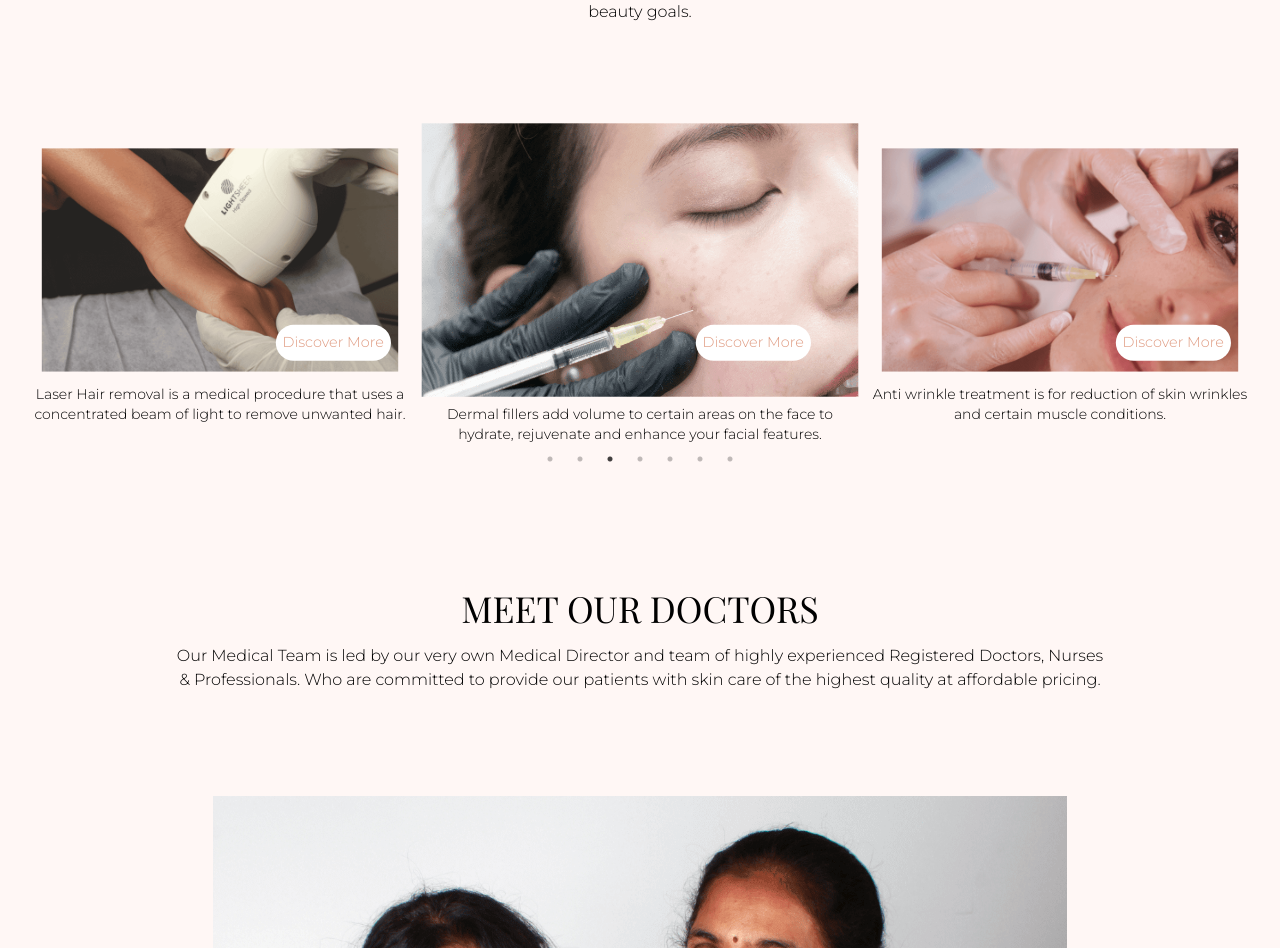
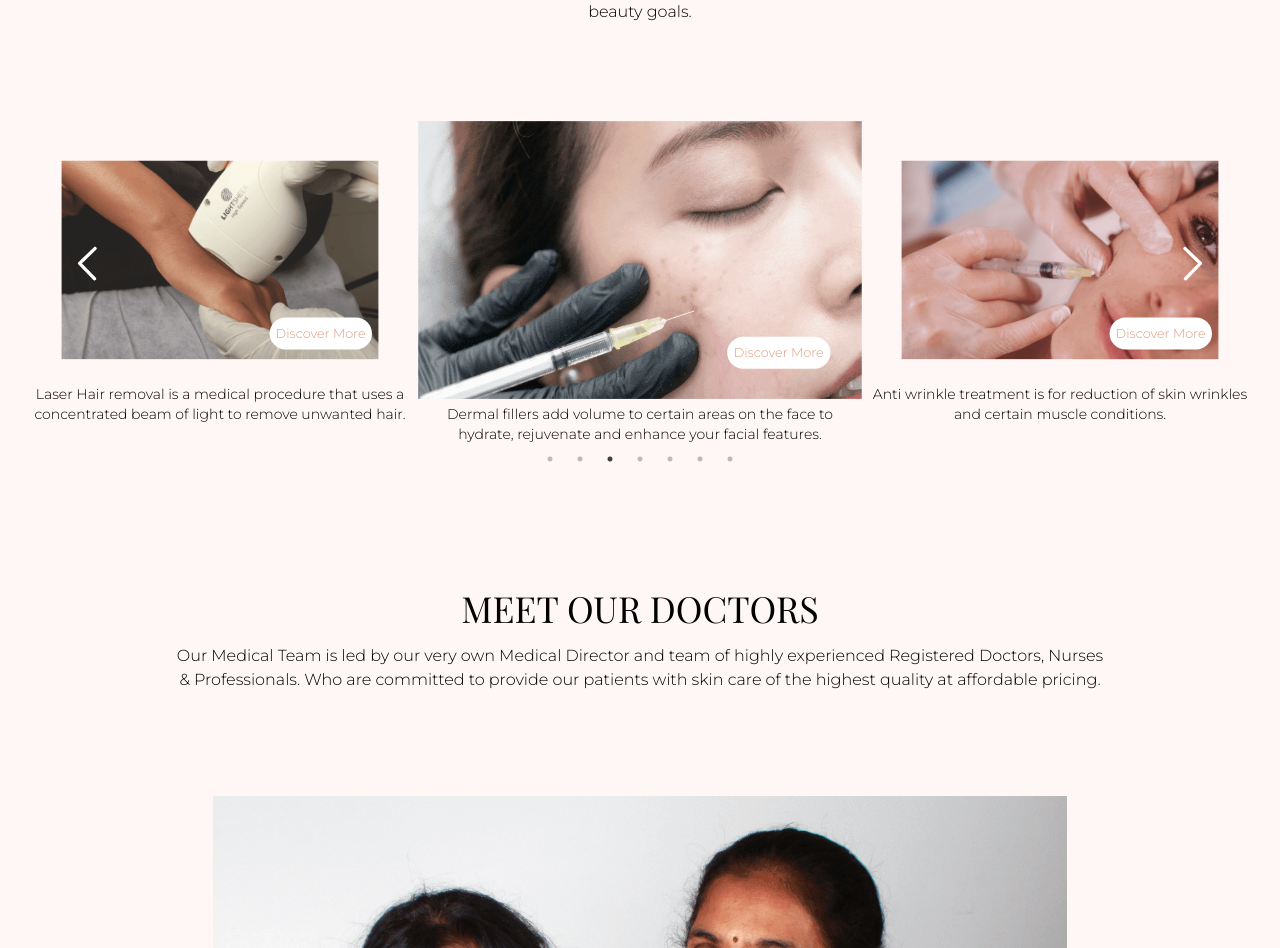
Before and after one commit to lokeshn011101/TRskinclinic, a Next.js app: page / in a window 1280 px wide. Shown: the part 1920-2868 px from the top of the page. Built offline with nearby package versions, Linux system fonts and the light colour scheme.

Commit message:
made animations smoother and added arrows to the carousel

```diff
--- a/components/CarouselHome.js
+++ b/components/CarouselHome.js
@@ -25,6 +25,22 @@ const Item = ({ desc, source, to }) => {
   );
 };
 
+const ArrowNext = (props) => {
+  return (
+    <button onClick={props.onClick} className={props.className + " arr"}>
+      <img src="/next.png" alt="next" />
+    </button>
+  );
+};
+const ArrowPrev = (props) => {
+  console.log(props);
+  return (
+    <button onClick={props.onClick} className={props.className + " arr"}>
+      <img src="/previous.png" alt="next" />
+    </button>
+  );
+};
+
 const CarouselHome = () => {
   const [winWidth, setWinWidth] = useState(0);
   useEffect(() => {
@@ -35,13 +51,16 @@ const CarouselHome = () => {
   }, []);
   const settings = {
     dots: true,
+    arrows: true,
     className: "center",
     centerMode: true,
     infinite: true,
     centerPadding: "10px",
     slidesToShow: winWidth <= 700 ? 2 : 3,
     autoplay: true,
-    autoplaySpeed: 2500,
+    autoplaySpeed: 3000,
+    nextArrow: <ArrowNext />,
+    prevArrow: <ArrowPrev />,
   };
 
   return (
--- a/components/ConsultUs.js
+++ b/components/ConsultUs.js
@@ -18,13 +18,14 @@ const ConsultUs = () => {
             alt="home"
             className="w-5/12  lg:ml-16 sm:ml-8 smm:ml-5"
             data-aos={winWidth <= 1000 ? "fade-down" : "fade-right"}
+            data-aos-offset="-200"
           />
           <div className="w-7/12 lg:ml-16 sm:ml-8 smm:ml-5">
             <h2
               className="description lg:text-4xl uppercase md:text-xl sm:text-xl smm:text-xl md:mb-14 sm:mb-9 smm:mb-7 md:pr-20"
               data-aos="fade-left"
               data-aos-delay="200"
-              data-aos-offset="10"
+              data-aos-offset="-500"
             >
               consult our dermatologists online
             </h2>
@@ -32,7 +33,7 @@ const ConsultUs = () => {
               className="about-desc2 md:mb-10 sm:mb-7 smm:mb-4 md:pr-20"
               data-aos="fade-left"
               data-aos-delay="300"
-              data-aos-offset="10"
+              data-aos-offset="-500"
             >
               Dr. Tanuja Reddy and her expert team of medical professionals
               treat patients of all ages and skin types for a variety of skin
@@ -43,7 +44,7 @@ const ConsultUs = () => {
               className="about-desc2 md:pr-20"
               data-aos="fade-left"
               data-aos-delay="400"
-              data-aos-offset="0"
+              data-aos-offset="-500"
             >
               Our state-of-the-art medical facility and skilled team provide
               patients with an unmatched level of expertise, experience and
@@ -66,14 +67,14 @@ const ConsultUs = () => {
             className="w-7/12 "
             data-aos="fade-down"
             data-aos-delay="200"
-            data-aos-offset="10"
+            data-aos-offset="100"
           />
           <div className="w-11/12  lg:my-16 sm:my-8 smm:my-5 lg:text-base md:text-base sm:text-sm smm:text-xs smm:text-center">
             <div
               className="about-desc2 md:mb-10 sm:mb-7 smm:mb-4 md:pr-20 w-full"
               data-aos="fade-up"
               data-aos-delay="300"
-              data-aos-offset="10"
+              data-aos-offset="80"
             >
               Dr. Tanuja Reddy and her expert team of medical professionals
               treat patients of all ages and skin types for a variety of skin
@@ -84,7 +85,7 @@ const ConsultUs = () => {
               className="about-desc2 md:pr-20 w-full"
               data-aos="fade-up"
               data-aos-delay="400"
-              data-aos-offset="0"
+              data-aos-offset="50"
             >
               Our state-of-the-art medical facility and skilled team provide
               patients with an unmatched level of expertise, experience and
--- a/components/Reviews.js
+++ b/components/Reviews.js
@@ -1,7 +1,7 @@
 import React, { useEffect, useState } from "react";
 import AOS from "aos";
 
-const Reviews = ({ review, name, delay = "" }) => {
+const Reviews = ({ review, name, delay = "", offset = "" }) => {
   const [winWidth, setWinWidth] = useState(0);
   useEffect(() => {
     AOS.init({
@@ -14,7 +14,7 @@ const Reviews = ({ review, name, delay = "" }) => {
       className="flex flex-col justify-center md:items-start items-center lg:text-sm md:text-sm sm:text-xs smm:text-xs"
       data-aos={winWidth <= 1000 ? "fade-up" : "fade-left"}
       data-aos-delay={delay}
-      data-aos-offset="10"
+      data-aos-offset={offset}
     >
       <div className="flex flex-row justify-center md:items-start items-center lg:mb-2 md:mb-2 sm:mb-1 smm:mb-1">
         <img src="/Home/icons.png" alt="star" className="h-2 md:h-4" />
--- a/pages/_app.js
+++ b/pages/_app.js
@@ -22,7 +22,7 @@ function MyApp({ Component, pageProps }) {
           href="https://fonts.googleapis.com/css2?family=Playfair+Display&display=swap"
           rel="stylesheet"
         />
-        <title>Tanja Reddy Skin Clinic</title>
+        <title>Tanuja Reddy Skin Clinic</title>
       </Head>
       <Layout>
         <Component {...pageProps} />
--- a/pages/index.js
+++ b/pages/index.js
@@ -125,13 +125,14 @@ We offer our patients in-depth assessment, skin & hair related advice and assist
         text="Our Medical Team is led by our very own Medical Director and team of highly experienced Registered Doctors, Nurses & Professionals.
 Who are committed to provide our patients with skin care of the highest quality at affordable pricing."
         aosTitle="fade-down"
-        offsetTitle="0"
+        offsetTitle="-100"
         aosText="fade-up"
-        offsetText="0"
+        offsetText="-200"
       />
       <div
         className="flex justify-center w-8/12 mx-auto items-center md:mt-14 sm:mt-9 smm:mt-7 relative"
         data-aos="zoom-in"
+        data-aos-offset="-300"
       >
         <Image
           src="/Home/doctors.png"
@@ -161,7 +162,7 @@ Who are committed to provide our patients with skin care of the highest quality
             className="w-5/12 md:mx-10 md:transform md:-translate-y-5"
             data-aos={winWidth <= 1000 ? "fade-right" : "fade-down"}
             data-aos-delay="400"
-            data-aos-offset="10"
+            data-aos-offset="-300"
           />
           <div className="h-full w-5/12 md:transform md:translate-y-24 md:-ml-8">
             <img
@@ -170,7 +171,7 @@ Who are committed to provide our patients with skin care of the highest quality
               className=""
               data-aos={winWidth <= 1000 ? "fade-left" : "fade-up"}
               data-aos-delay="400"
-              data-aos-offset="10"
+              data-aos-offset="-300"
             />
           </div>
         </div>
@@ -180,6 +181,7 @@ Who are committed to provide our patients with skin care of the highest quality
 my skin. I have never felt more better”"
             name="— Ananya Kannan"
             delay="200"
+            offset="-300"
           />
           <Reviews
             review="“Possibly the best clinic in Chennai! The friendliest
@@ -187,6 +189,7 @@ doctors one has seen. TR Skin Clinic is the
 one stop for all skin problems”"
             name="— Vaishnavi Rao"
             delay="300"
+            offset="-350"
           />
           <Reviews
             review="“TR skin Clinic gave me the confidence that my
@@ -196,6 +199,7 @@ any acne now. All thanks to TR Skin Clinic,
 you’re the best!”"
             name="— Shanthoshri Janakiraman"
             delay="400"
+            offset="-400"
           />
         </div>
       </div>
--- a/styles/dermfill.css
+++ b/styles/dermfill.css
@@ -56,7 +56,7 @@ button {
   background-color: #ebcabe;
 }
 
-@media (min-width: 700px) {
+@media (min-width: 768px) {
   .carouhome {
     margin-right: 2rem;
   }
@@ -65,13 +65,16 @@ button {
   }
   .downcarou .slick-active div div div,
   .downcarou .slick-slide div div div {
-    transform: scale(0.9);
+    transform: scale(0.8);
   }
-
   .downcarou .slick-current img {
-    transform: scale(1.225) !important;
+    transform: scale(1.4) !important;
   }
   .downcarou .slick-current h3 {
     margin-top: 1.3rem;
   }
+  .slick-current .doct-but {
+    right: -10% !important;
+    bottom: -10%;
+  }
 }
--- a/styles/globals.css
+++ b/styles/globals.css
@@ -149,3 +149,21 @@ ul {
 .gimg {
   background-color: rgba(0, 0, 0, 0.452);
 }
+
+.slick-next {
+  top: 37% !important;
+  z-index: 100;
+  right: 5% !important;
+}
+.slick-prev {
+  top: 37% !important;
+  z-index: 100;
+  left: 5% !important;
+}
+.slick-prev:before,
+.slick-next:before {
+  content: "" !important;
+}
+.arr {
+  width: 45px !important;
+}
```
Also changed, not shown: public/Previous.png (added), public/next.png (added).
